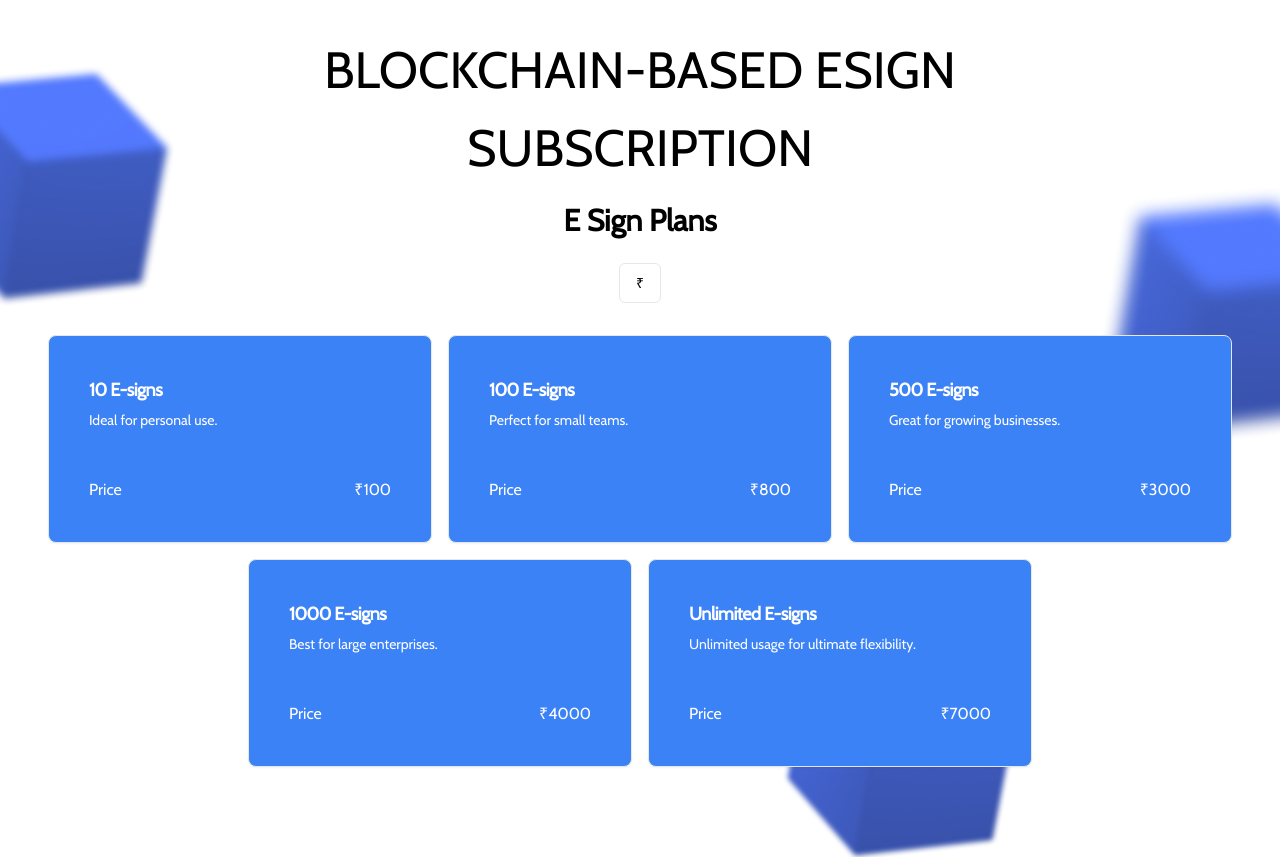
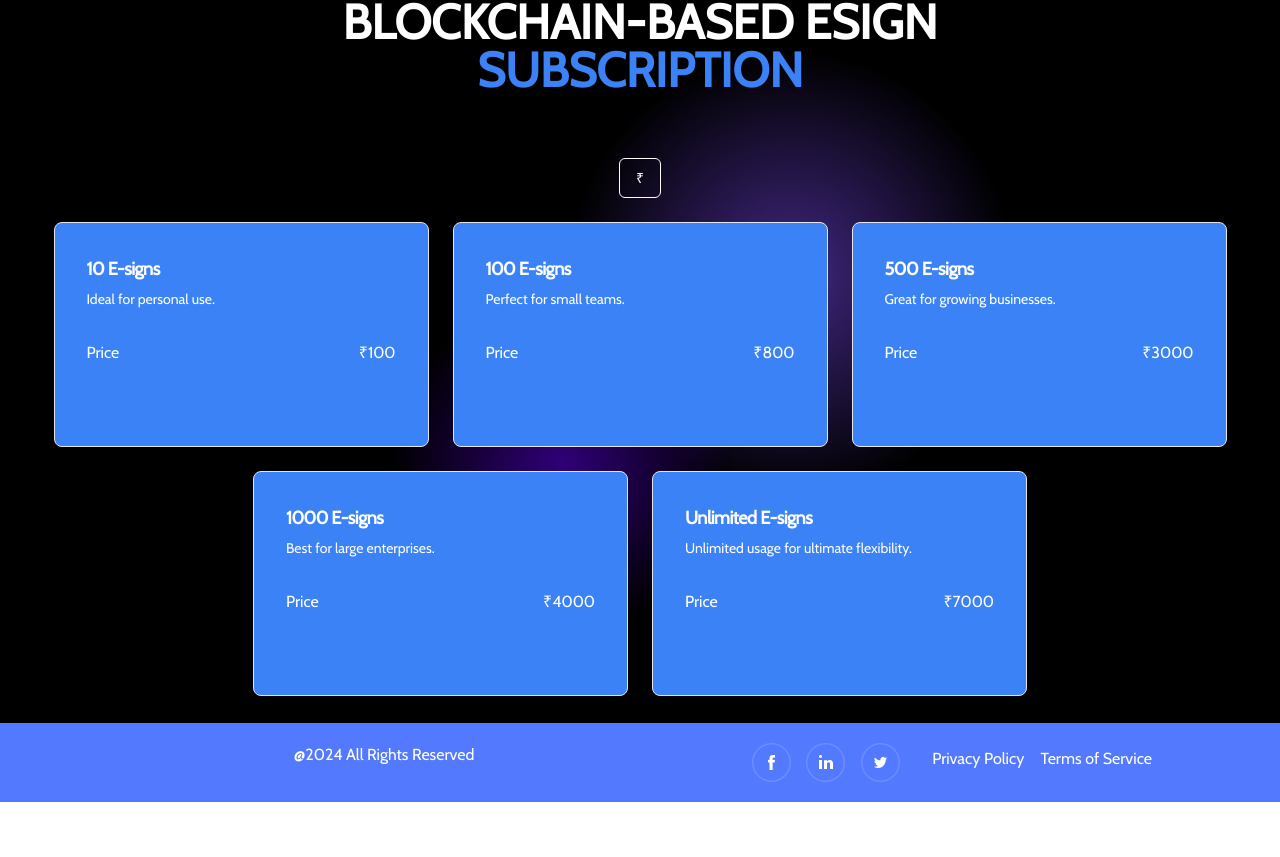
Before and after one commit to ishaan-chadha1/miyagii-main, a React (Vite) app: page /subscription in a window 1280 px wide. Shown: the part 1597-2454 px from the top of the page. After the commit the page ends 2399 px from the top, so only its background shows below. Built offline with nearby package versions, Linux system fonts and the light colour scheme; a web font is replaced by a local one.

Commit message:
Addition and Initial Setup of Esign Pricing Page

```diff
--- a/src/components/EsignPlans.jsx
+++ b/src/components/EsignPlans.jsx
@@ -1,40 +1,42 @@
-import React, { useState } from 'react';
+import React, { useState } from "react";
 
-const eSignPlans = [
-  { eSigns: '10', description: 'Ideal for personal use.', priceInInr: '₹100', priceInUsd: '$1.11' },
-  { eSigns: '100', description: 'Perfect for small teams.', priceInInr: '₹800', priceInUsd: '$8.88' },
-  { eSigns: '500', description: 'Great for growing businesses.', priceInInr: '₹3000', priceInUsd: '$33.33' },
-  { eSigns: '1000', description: 'Best for large enterprises.', priceInInr: '₹4000', priceInUsd: '$44.44' },
-  { eSigns: 'Unlimited', description: 'Unlimited usage for ultimate flexibility.', priceInInr: '₹7000', priceInUsd: '$77.77' },
+const esignPlans = [
+  { esigns: "10", description: "Ideal for personal use.", priceInInr: "₹100", priceInUsd: "$1.11" },
+  { esigns: "100", description: "Perfect for small teams.", priceInInr: "₹800", priceInUsd: "$8.88" },
+  { esigns: "500", description: "Great for growing businesses.", priceInInr: "₹3000", priceInUsd: "$33.33" },
+  { esigns: "1000", description: "Best for large enterprises.", priceInInr: "₹4000", priceInUsd: "$44.44" },
+  { esigns: "Unlimited", description: "Unlimited usage for ultimate flexibility.", priceInInr: "₹7000", priceInUsd: "$77.77" },
 ];
 
-const ESignPlans = () => {
-  const [currency, setCurrency] = useState('inr');
+const EsignPlans = () => {
+  const [currency, setCurrency] = useState("inr");
 
   const handleCurrencyToggle = () => {
-    setCurrency(currency === 'usd' ? 'inr' : 'usd');
+    setCurrency(currency === "usd" ? "inr" : "usd");
   };
 
   return (
     <div className="flex flex-col items-center p-4 space-y-6">
-      <h1 className="text-3xl font-bold">E Sign Plans</h1>
       <button
         onClick={handleCurrencyToggle}
-        className="inline-flex items-center justify-center whitespace-nowrap rounded-md text-sm font-medium ring-offset-background transition-transform duration-300 transform hover:scale-105 focus-visible:outline-none focus-visible:ring-2 focus-visible:ring-ring focus-visible:ring-offset-2 disabled:pointer-events-none disabled:opacity-50 border border-input bg-background hover:bg-accent hover:text-accent-foreground h-10 px-4 py-2"
+        className="inline-flex items-center justify-center whitespace-nowrap rounded-md text-sm font-medium border border-white text-white bg-transparent hover:bg-blue-500 hover:text-black h-10 px-4 py-2 transition-transform duration-300 transform hover:scale-105"
       >
-        {currency === 'usd' ? '$' : '₹'}
+        {currency === "usd" ? "$" : "₹"}
       </button>
-      <div className="flex flex-wrap justify-center">
-        {eSignPlans.map((plan, index) => (
-          <div key={index} className="border shadow-sm w-full max-w-sm p-4 m-2 bg-blue-500 text-white rounded-lg transition-all duration-300 hover:bg-opacity-0 hover:text-blue-500" data-v0-t="card">
-            <div className="flex flex-col space-y-1.5 p-6">
-              <h3 className="whitespace-nowrap tracking-tight text-lg font-semibold">{plan.eSigns} E-signs</h3>
+      <div className="flex flex-wrap justify-center gap-6">
+        {esignPlans.map((plan, index) => (
+          <div
+            key={index}
+            className="border shadow-sm w-[375px] h-[225px] p-4 bg-blue-500 text-white rounded-lg transition-all duration-300 hover:bg-opacity-0 hover:text-blue-500"
+          >
+            <div className="flex flex-col space-y-1.5 p-4">
+              <h3 className="whitespace-nowrap tracking-tight text-lg font-semibold">{plan.esigns} E-signs</h3>
               <p className="text-sm">{plan.description}</p>
             </div>
-            <div className="p-6 space-y-2">
+            <div className="p-4 space-y-2">
               <div className="flex justify-between">
                 <span>Price</span>
-                <span>{currency === 'usd' ? plan.priceInUsd : plan.priceInInr}</span>
+                <span>{currency === "usd" ? plan.priceInUsd : plan.priceInInr}</span>
               </div>
             </div>
           </div>
@@ -44,4 +46,4 @@ const ESignPlans = () => {
   );
 };
 
-export default ESignPlans;
+export default EsignPlans;
--- a/src/components/EsignSubscription.jsx
+++ b/src/components/EsignSubscription.jsx
@@ -1,87 +1,25 @@
-import { styles } from "../styles";
-import { Image1 } from "../assets";
-import { motion } from "framer-motion";
-import { box1, box8, box13 } from "../assets";
-import gsap from "gsap";
-import { ScrollTrigger } from "gsap/ScrollTrigger";
-import { Power1 } from "gsap";
-import { useEffect } from "react";
+import React from "react";
+import Header from "../components/Header";
+import AnimatedBackground from "../components/AnimatedBackground";
 import ESignPlans from "./EsignPlans";
 
-gsap.registerPlugin(ScrollTrigger);
-
 function EsignSubscription() {
-  useEffect(() => {
-    gsap.to(".box14", {
-      scrollTrigger: {
-        trigger: ".trigger5",
-        start: "top top",
-        scrub: 1,
-      },
-      x: -500,
-      y: 200,
-      ease: Power1,
-      duration: 2,
-    });
-
-    gsap.to(".box15", {
-      scrollTrigger: {
-        trigger: ".trigger5",
-        start: "top top",
-        scrub: 1,
-      },
-      x: 300,
-      y: 200,
-      ease: Power1,
-      duration: 2,
-    });
-
-    gsap.to(".box16", {
-      scrollTrigger: {
-        trigger: ".trigger5",
-        start: "top top",
-        scrub: 1,
-      },
-      x: 600,
-      y: 200,
-      ease: Power1,
-      duration: 2,
-    });
-  }, []);
-
   return (
-    <section
-      className={`trigger5 w-full relative md:pt-[100px] pb-[100px] min-h-[80vh]  md:min-h-[100vh] mx-auto bg-[]`}
-    >
-      <motion.img
-        className="box box14 absolute top-[3vh] left-[0px] xl:top-[10vh] xl:left-[0px] rotate-[-40.33]  hidden xl:inline-block"
-        src={box1}
-        alt="box"
-      />
-      <motion.img
-        className="box box15 absolute top-[15vh] right-[0px] xl:top-[25vh] xl:right-[0px] rotate-[-40.33]  hidden md:inline-block"
-        src={box8}
-        alt="box"
-      />
-      <motion.img
-        className="box box16 absolute top-[80vh] right-[10vw] xl:top-[80vh] xl:right-[20vw] rotate-[-40.33]  hidden md:inline-block"
-        src={box13}
-        alt="box"
-      />
-      <div className={` max-w-7xl mx-auto ${styles.paddingX} items-start`}>
-        <div>
-          <h2
-            className={`${styles.heroHeadText}  text-white uppercase text-center`}
-          >
-            <span className="text-black">
-              BLOCKCHAIN-BASED ESIGN <br /> SUBSCRIPTION
-            </span>
-          </h2>
+    <AnimatedBackground>
+      <Header />
+      <div className="pt-[8rem] pb-[4rem]">
+        {/* Added a wrapper with min-h-full to allow scrolling */}
+        <div className="min-h-full flex flex-col items-center justify-start">
+          <div className="max-w-7xl mx-auto text-center mb-12 px-4">
+            <h2 className="text-4xl md:text-5xl font-extrabold text-white uppercase leading-tight">
+              Blockchain-Based Esign <br />
+              <span className="text-blue-500">Subscription</span>
+            </h2>
+          </div>
+          <ESignPlans />
         </div>
-
       </div>
-      <ESignPlans/>
-    </section>
+    </AnimatedBackground>
   );
 }
 
```
